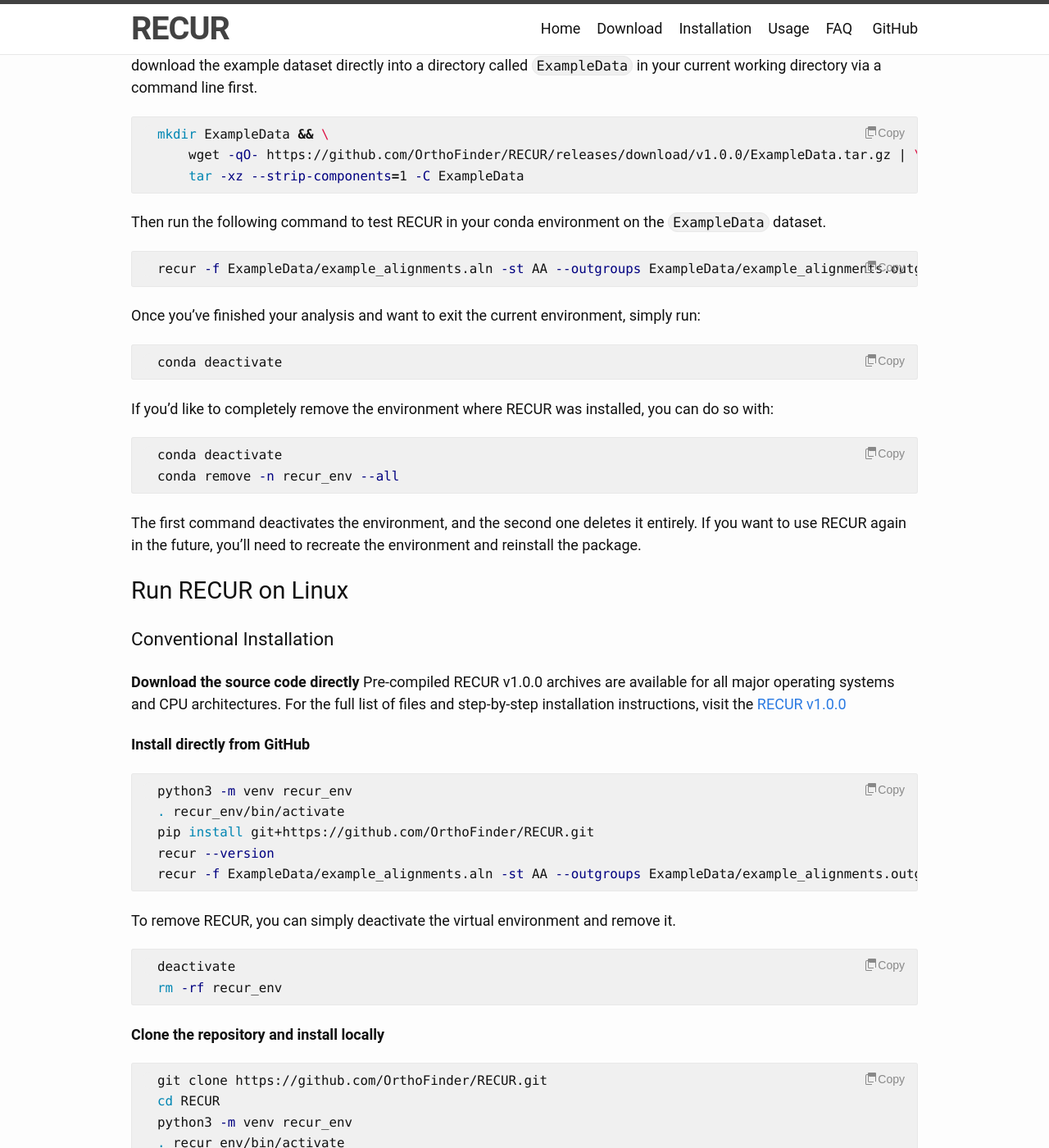
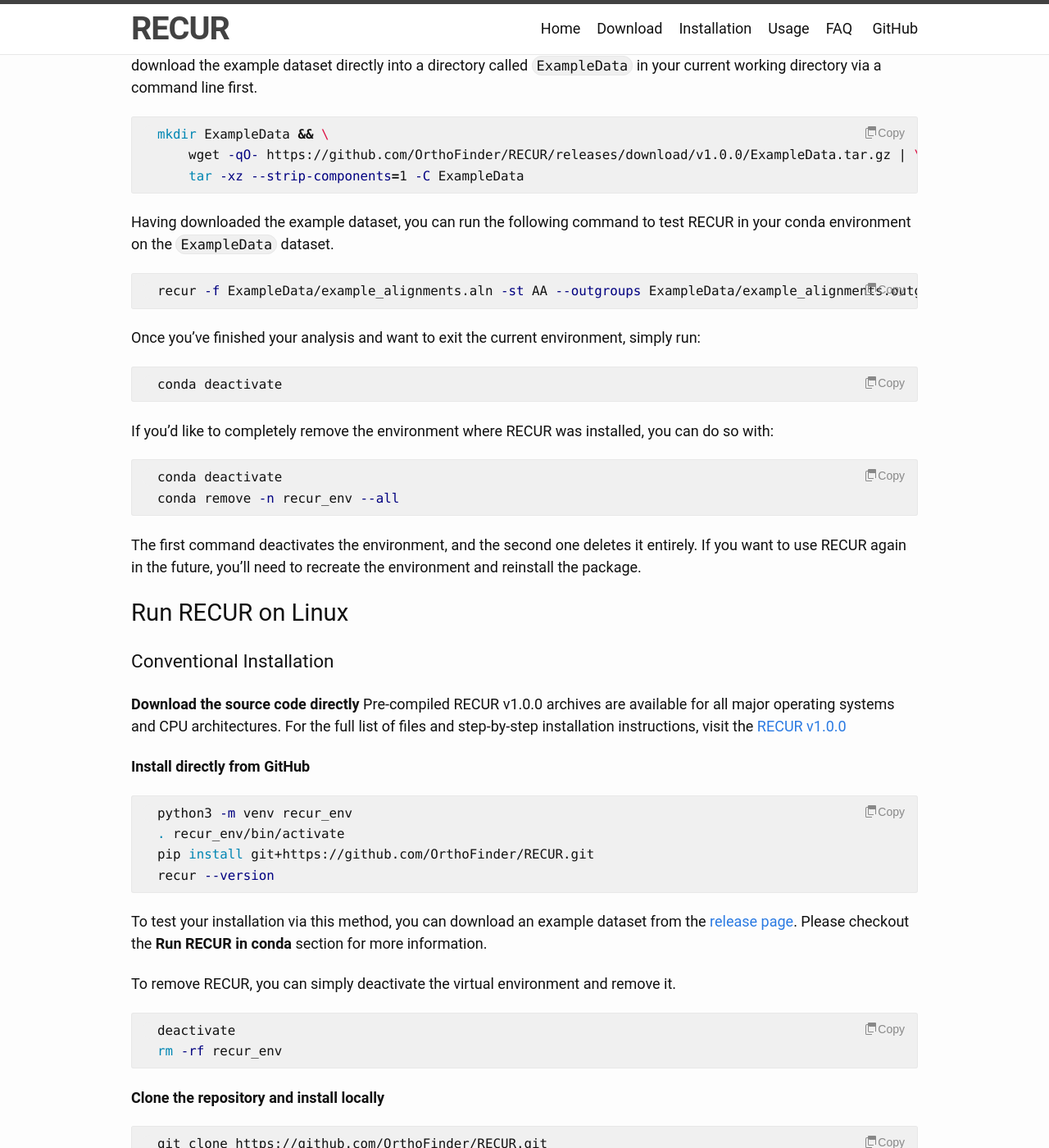
Before and after one commit to OrthoFinder/RECUR, a Jekyll site: the page built from docs/installation.markdown, in a window 1280 px wide and 1400 px high, scrolled down 938 px. Shown: the whole window at 82% size. Built offline with Jekyll 4.4.1, drawn with Linux system fonts in a browser that asks for light colours; comment, search, counter and statistics services are not loaded.

Commit message:
docs: update the direct github installation

````diff
--- a/docs/installation.markdown
+++ b/docs/installation.markdown
@@ -38,7 +38,7 @@
       wget -qO- https://github.com/OrthoFinder/RECUR/releases/download/v1.0.0/ExampleData.tar.gz | \
       tar -xz --strip-components=1 -C ExampleData
   ```
-  Then run the following command to test RECUR in your conda environment on the `ExampleData` dataset.
+  Having downloaded the example dataset, you can run the following command to test RECUR in your conda environment on the `ExampleData` dataset.
 
   ```bash
   recur -f ExampleData/example_alignments.aln -st AA --outgroups ExampleData/example_alignments.outgroups.txt
@@ -68,8 +68,9 @@
   . recur_env/bin/activate
   pip install git+https://github.com/OrthoFinder/RECUR.git
   recur --version
-  recur -f ExampleData/example_alignments.aln -st AA --outgroups ExampleData/example_alignments.outgroups.txt
   ```
+  To test your installation via this method, you can download an example dataset from the
+  [release page](https://github.com/OrthoFinder/RECUR/releases/tag/v1.0.0). Please checkout the **Run RECUR in conda** section for more information.
 
   To remove RECUR, you can simply deactivate the virtual environment and remove it.
   ```bash
````
